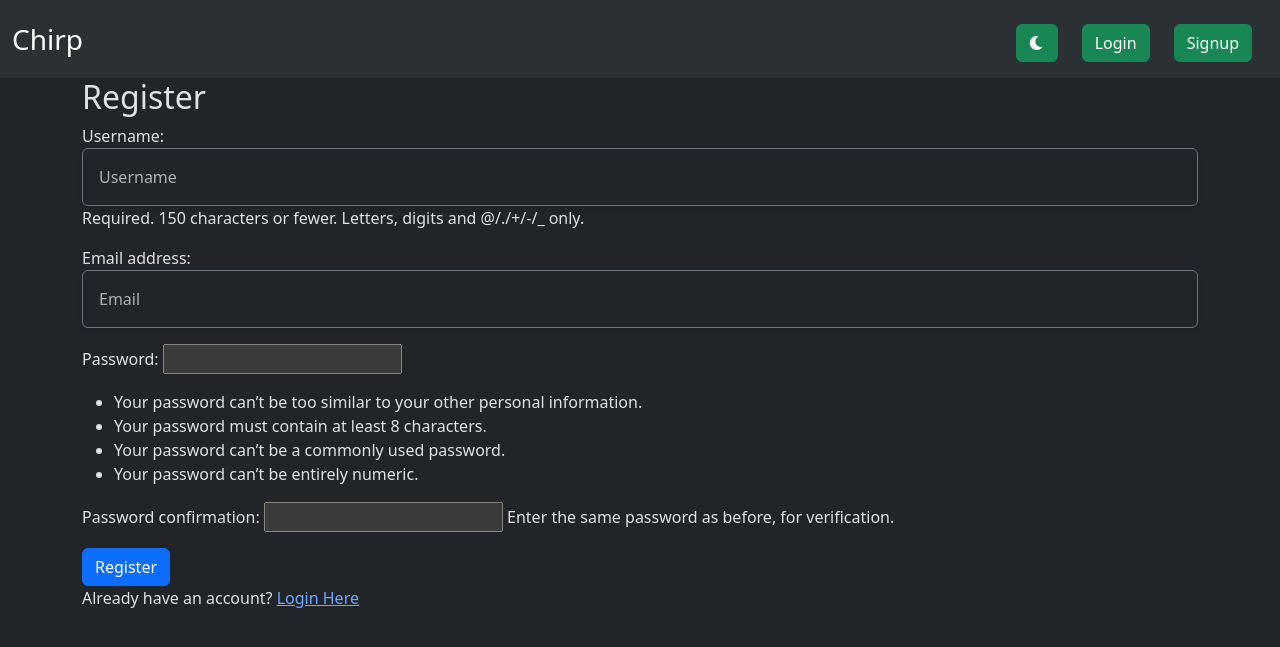
After one commit to Dhruv-pahuja/chirp, a Django app: page /tweet/register/ in a window 1280 px wide. The commit adds this page. Shown: the top 647 px of the page. Run offline with Django 5.2, Linux system fonts and the light colour scheme.

Commit message:
added user registration and login

```diff
--- a/chirp/chirp/settings.py
+++ b/chirp/chirp/settings.py
@@ -126,3 +126,7 @@ MEDIA_ROOT = os.path.join(BASE_DIR, "media")
 # https://docs.djangoproject.com/en/5.1/ref/settings/#default-auto-field
 
 DEFAULT_AUTO_FIELD = "django.db.models.BigAutoField"
+
+LOGIN_URL = '/accounts/login/'
+LOGIN_REDIRECT_URL = '/tweet'
+LOGOUT_REDIRECT_URL = '/tweet'
--- a/chirp/chirp/urls.py
+++ b/chirp/chirp/urls.py
@@ -18,8 +18,9 @@ from django.contrib import admin
 from django.urls import path,include
 from django.conf import settings
 from django.conf.urls.static import static
-
+from django.contrib.auth.urls import views as auth_views
 urlpatterns = [
     path("admin/", admin.site.urls),
     path("tweet/", include("tweet.urls")),
+    path("accounts/", include("django.contrib.auth.urls")),
 ] + static(settings.MEDIA_URL, document_root=settings.MEDIA_ROOT)
--- a/chirp/templates/layout.html
+++ b/chirp/templates/layout.html
@@ -35,11 +35,11 @@
                     </li>
                     <!-- Login Button -->
                     <li class="nav-item m-2">
-                        <a class="btn btn-success me-2" href="#">Login</a>
+                        <a class="btn btn-success me-2" href="/accounts/login">Login</a>
                     </li>
                     <!-- Signup Button -->
                     <li class="nav-item m-2">
-                        <a class="btn btn-success" href="#">Signup</a>
+                        <a class="btn btn-success" href="/tweet/register">Signup</a>
                     </li>
                 </ul>
             </div>
--- /dev/null
+++ b/chirp/templates/registration/register.html
@@ -0,0 +1,15 @@
+{% extends "layout.html" %}
+{% block title %}Chirp - Register{% endblock %}
+
+{% block content %}
+<h2>Register</h2>
+{% if error %}
+    <div class="alert alert-danger">{{error}}</div>
+{% endif %}
+<form method="post">
+    {% csrf_token %}
+    {{form.as_p}}
+    <button class='btn btn-primary'>Register </button>
+</form>
+<p>Already have an account? <a href="{% url 'login' %}">Login Here</a></p>
+{% endblock %}
--- a/chirp/tweet/forms.py
+++ b/chirp/tweet/forms.py
@@ -1,6 +1,7 @@
 from django import forms
 from .models import Tweet
-
+from django.contrib.auth.forms import UserCreationForm
+from django.contrib.auth.models import User
 class TweetForm(forms.ModelForm):
     class Meta:
         model = Tweet
@@ -13,3 +14,26 @@ class TweetForm(forms.ModelForm):
                 'style': 'resize: none;',
             }),
         }
+
+class UserRegistrationForm(UserCreationForm):
+    class Meta:
+        model = User
+        fields = ('username', 'email', 'password1', 'password2')
+        widgets = {
+            'username': forms.TextInput(attrs={
+                'class': 'form-control rounded border border-secondary shadow-sm p-3',
+                'placeholder': 'Username',
+            }),
+            'email': forms.EmailInput(attrs={
+                'class': 'form-control rounded border border-secondary shadow-sm p-3',
+                'placeholder': 'Email',
+            }),
+            'password1': forms.PasswordInput(attrs={
+                'class': 'form-control rounded border border-secondary shadow-sm p-3',
+                'placeholder': 'Password',
+            }),
+            'password2': forms.PasswordInput(attrs={
+                'class': 'form-control rounded border border-secondary shadow-sm p-3',
+                'placeholder': 'Confirm Password',
+            }),
+        }
--- a/chirp/tweet/templates/tweet_list.html
+++ b/chirp/tweet/templates/tweet_list.html
@@ -13,8 +13,10 @@
             <div class="card-body">
               <h5 class="card-title">{{tweet.user.username}}</h5>
               <p class="card-text">{{tweet.text}}</p>
+              {% if tweet.user == user %}
               <a href="{% url 'tweet_edit' tweet.id %}" class="btn btn-primary">Edit</a>
               <button  class="btn btn-danger" data-bs-toggle="modal" data-bs-target="#deleteModal">Delete</button>
+              {% endif %}
             </div>
     </div>
     <div class="modal fade" id="deleteModal" tabindex="-1" aria-labelledby="deleteModalLabel" aria-hidden="true">
--- a/chirp/tweet/urls.py
+++ b/chirp/tweet/urls.py
@@ -7,4 +7,5 @@ urlpatterns = [
     path('create/',views.tweet_create,name='tweet_create'),
     path('<int:tweet_id>/delete/',views.tweet_delete,name='tweet_delete'),
     path('<int:tweet_id>/edit/',views.tweet_edit,name='tweet_edit'),
+    path('register/',views.register,name='register'),
 ]
--- a/chirp/tweet/views.py
+++ b/chirp/tweet/views.py
@@ -1,7 +1,9 @@
 from django.shortcuts import render,redirect
 from .models import Tweet
-from .forms import TweetForm
+from .forms import TweetForm,UserRegistrationForm
 from django.shortcuts import get_object_or_404
+from django.contrib.auth.decorators import login_required
+from django.contrib.auth import login ,logout
 
 # Create your views here.
 def index(request):
@@ -11,6 +13,7 @@ def tweet_list(request):
     tweets = Tweet.objects.all().order_by('-created_at')
     return render(request, 'tweet_list.html', {'tweets': tweets})
 
+@login_required
 def tweet_create(request):
     if request.method == 'POST':
         form = TweetForm(request.POST, request.FILES)
@@ -23,6 +26,7 @@ def tweet_create(request):
         form = TweetForm()
     return render(request, 'tweet_form.html', {'form': form})
 
+@login_required
 def tweet_edit(request,tweet_id):
     tweet = get_object_or_404(Tweet, pk=tweet_id, user=request.user)
     if request.method == 'POST':
@@ -35,6 +39,7 @@ def tweet_edit(request,tweet_id):
         form = TweetForm(instance=tweet)
     return render(request, 'tweet_form.html', {'form': form})
 
+@login_required
 def tweet_delete(request,tweet_id):
     tweet = get_object_or_404(Tweet, pk=tweet_id, user=request.user)
     tweet.delete()
@@ -42,3 +47,17 @@ def tweet_delete(request,tweet_id):
         tweet.delete
         return redirect('tweet_list')
     return redirect('tweet_list')
+
+def register(request):
+    if request.method == 'POST':
+        form = UserRegistrationForm(request.POST)
+        if form.is_valid():
+            user = form.save(commit=False)
+            user.set_password(form.cleaned_data['password1'])
+            user.save()
+            login(request,user)
+            return redirect('tweet_list')
+    else:
+        form = UserRegistrationForm()
+
+    return render(request, 'registration/register.html',{'form':form})
```
Also changed, not shown: chirp/templates/registration/login.html (added, +15 -0 lines), chirp/templates/registration/logged_out.html (added).
